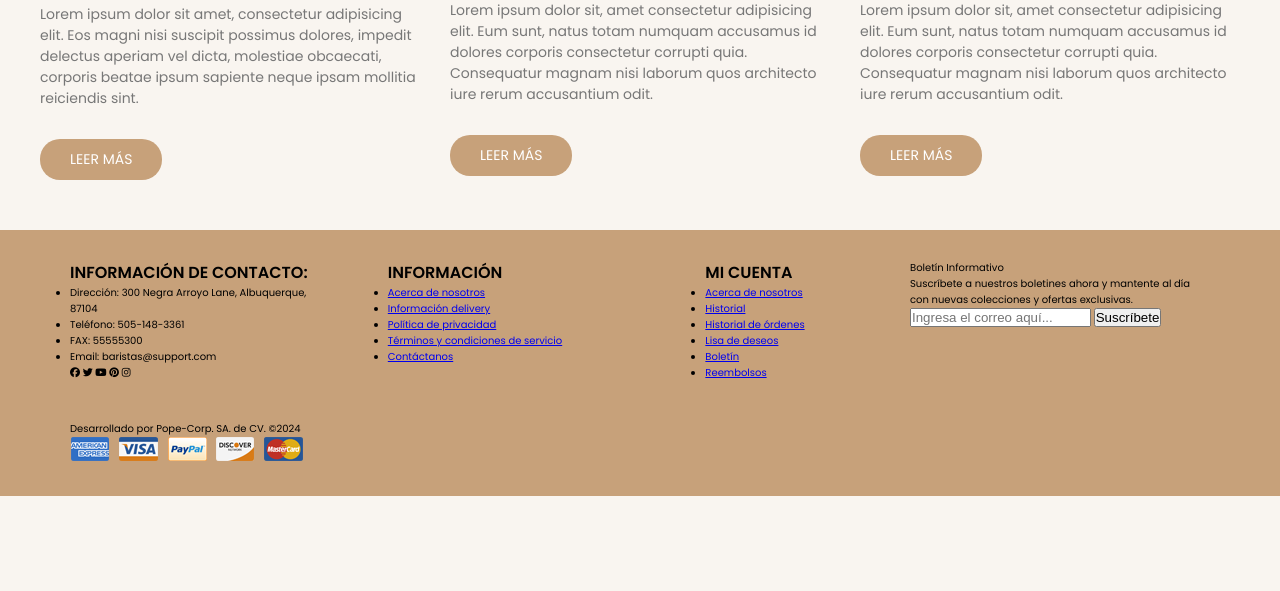
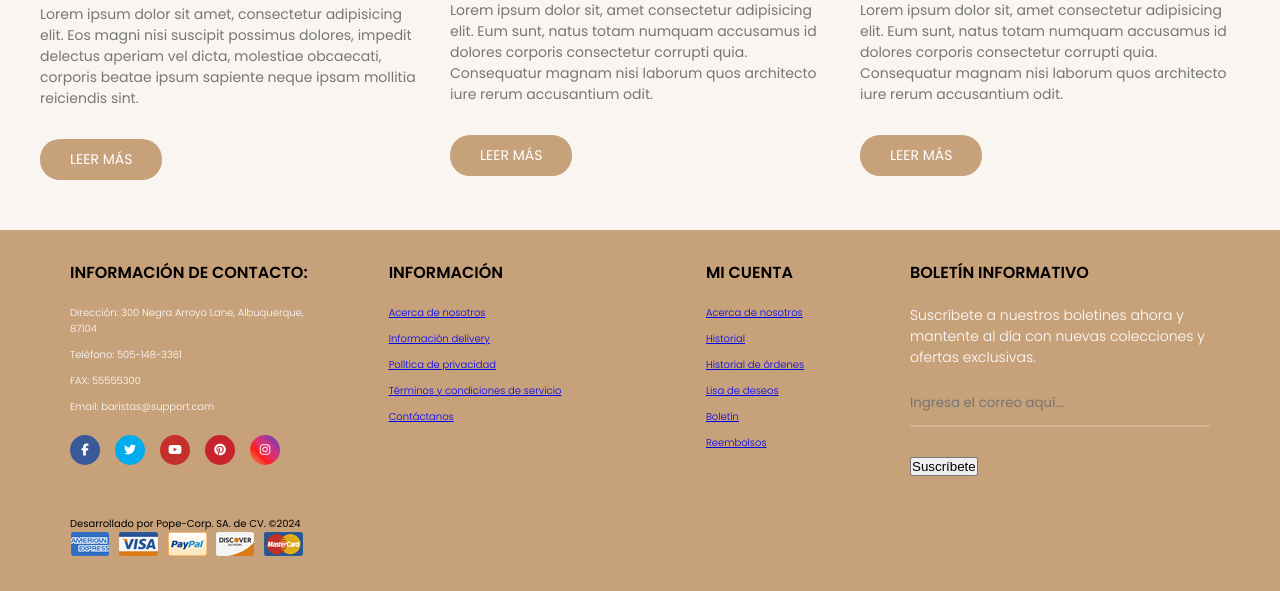
Before and after one commit to Mungualk/Paginillas_Bv, a PHP site: page / in a window 1280 px wide. Shown: the part 3205-3796 px from the top of the page. Before the commit the page ends 3701 px from the top, so only its background shows below. Run offline with PHP 8.4, Linux system fonts and the light colour scheme; some libraries are stand-ins or nearby versions.

Commit message:
soy imbécil

```diff
--- a/cafeteria/index.html
+++ b/cafeteria/index.html
@@ -378,12 +378,11 @@
                         <li>Email: baristas@support.com </li>
                     </ul>
                     <div class="social-icons">
-                        <span class = "caralibro"><i class="fa-brands fa-facebook"></i></span>
+                        <span class = "caralibro"><i class="fa-brands fa-facebook-f"></i></span>
                         <span class = "tuiter"><i class = "fa-brands fa-twitter"></i></span>
                         <span class = "yutub"><i class = "fa-brands fa-youtube"></i></span>
-                        <span class = "pinterest"><i class = "fa-brands fa-pinterest"></i></span>
+                        <span class = "pinturillo"><i class = "fa-brands fa-pinterest"></i></span>
                         <span class = "instagram"><i class = "fa-brands fa-instagram"></i></span>
-                        <span class = "pinterest"><i class = "fa-brands fa-wattpad"></i></span>
                     </div>
                 </div>
                 <div class="information">
@@ -412,7 +411,7 @@
                     </ul>
                 </div>
                 <div class="newsletter">
-                    <p>Boletín Informativo</p>
+                    <p class = "title-footer">Boletín Informativo</p>
                     <div class="content">
                         <p>Suscríbete a nuestros boletines ahora y mantente al día con nuevas colecciones y ofertas exclusivas.</p>
                         <input type="email" placeholder="Ingresa el correo aquí...">
--- a/cafeteria/styles.css
+++ b/cafeteria/styles.css
@@ -733,3 +733,89 @@ html {
     font-size: 1.6rem;
     text-transform: uppercase;
 }
+
+.contact-info, .information, .my-account, .newsletter {
+    display: flex;
+    flex-direction: column;
+    gap: 2rem;
+
+}
+
+.contact-info ul, .information ul, .my-account ul {
+    display: flex;
+    flex-direction: column;
+    gap: 1rem;
+}
+
+.contact-info ul li, .information ul li, .my-account ul li {
+    list-style: none;
+    text-decoration: none;
+    color: #fff;
+    font-weight: 300;
+
+}
+
+.information ul a:hover, .my-account ul li:hover {
+    color: var(--dark-color);
+
+}
+
+.social-icons {
+    display: flex;
+    gap: 1.5rem;
+
+}
+
+.social-icons span {
+    width: 3rem;
+    height: 3rem;
+    border-radius: 50%;
+    display: flex;
+    align-items: center;
+    justify-content: center;
+}
+
+.social-icons span i {
+    color: #fff;
+    font-size: 1.2rem;
+}
+
+.caralibro {
+    background-color: #3b5998;
+}
+
+.tuiter {
+    background-color: #00acee;
+}
+
+.yutub {
+    background-color: #c4302b;
+}
+
+.pinturillo {
+    background-color: #c8232c;
+}
+
+.instagram {
+    background: linear-gradient(to bottom left,#405de6, #833ab4, #c13584, #e1306c, #fd1d1d, #f56040, #fcaf45);
+}
+
+.content p {
+    font-size: 1.4rem;
+    color: #fff;
+    font-weight: 300;
+}
+
+.content input {
+    outline: none;
+    border: none;
+    background: none;
+    border-bottom: 2px solid #d2b495;
+    padding: 0.5rem 0 1.2rem;
+    color: var(--dark-color);
+    display: block;
+    margin-bottom: 3rem;
+    margin-top: 2rem;
+    width: 100%;
+    font-family: inherit;
+}
```
